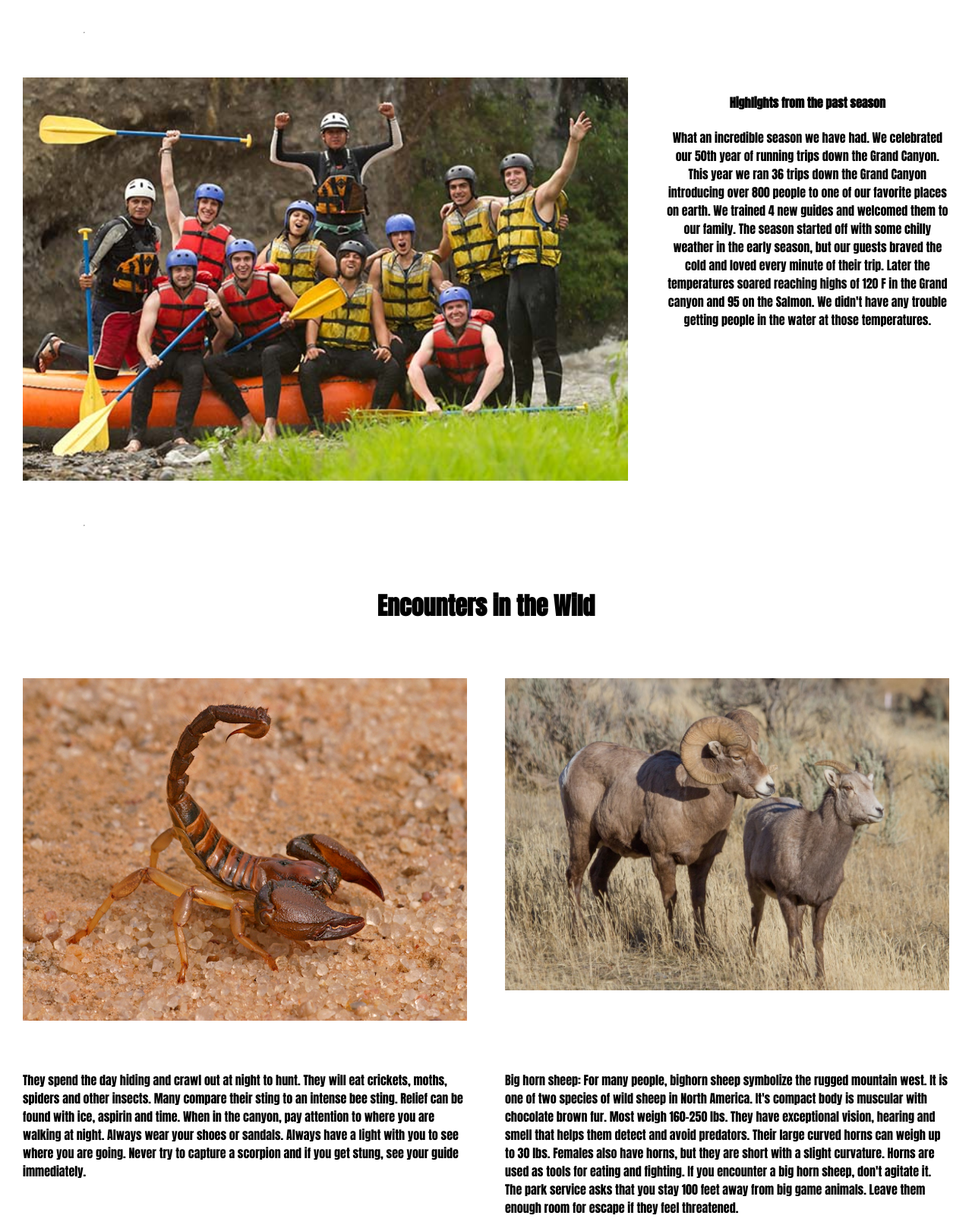
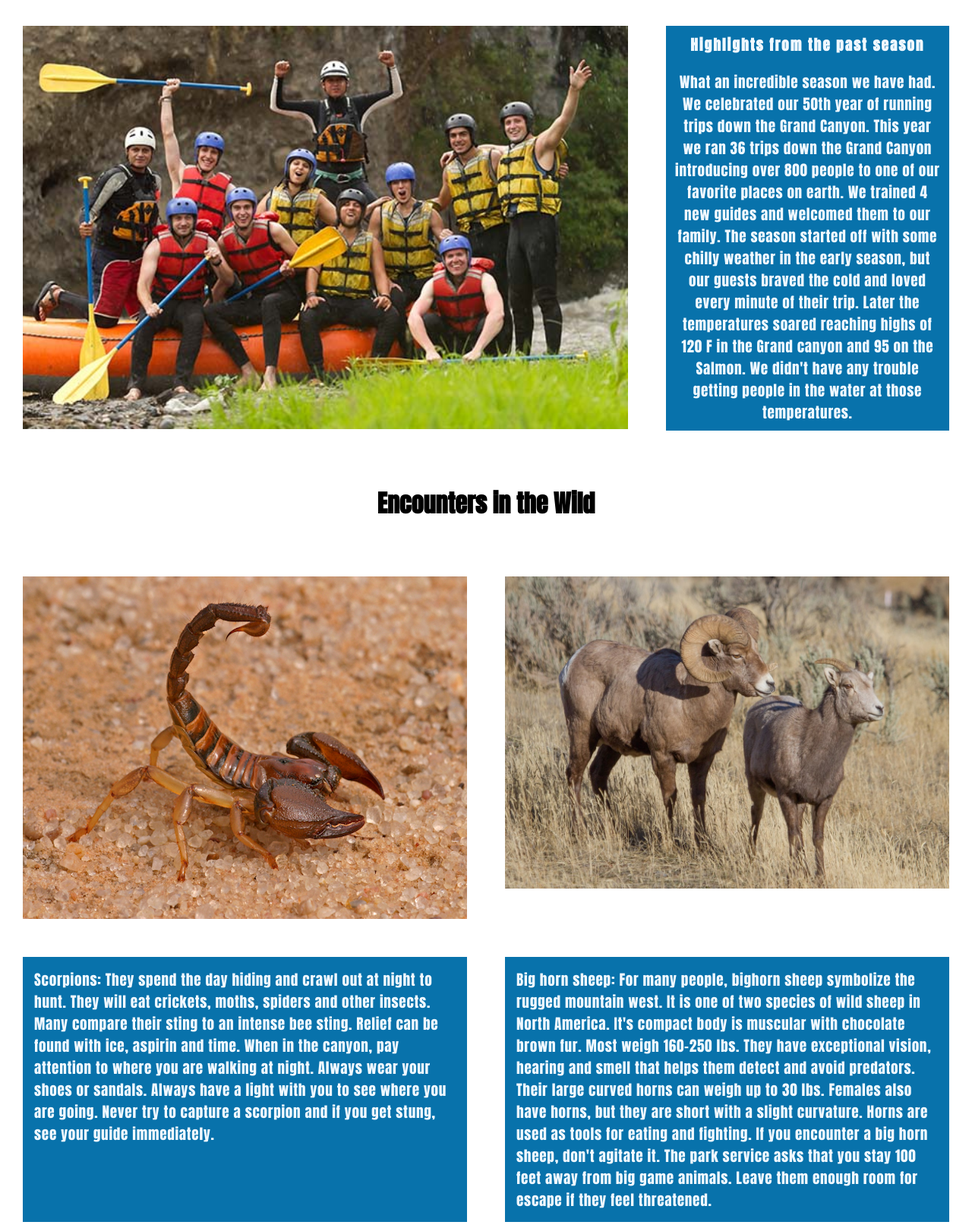
Before and after one commit to Logan-Lay/wdd-130, a plain HTML site: page wwr/blog.html in a window 1280 px wide. Shown: the part 880-2493 px from the top of the page at 76% size. Drawn offline with Linux system fonts and the light colour scheme; a web font is replaced by a local one.

Commit message:
finishing touches to subpage

```diff
--- a/wwr/blog.html
+++ b/wwr/blog.html
@@ -22,7 +22,7 @@
 
         <main class="blog-grid">
             <h1 id="title">Welcome to the Blog!</h1>
-            <hr id="line1">
+            <!-- <hr id="line1"> -->
             <img id="rafting-booking" src="images/rafting_booking.jpeg" alt="rafting in canyon">
             <div id="booking">
                 <h4 id="head1">Next Summer Booking Open Now</h4>
@@ -31,7 +31,7 @@
                     If you have only certain dates that you can get away you should book now.
                 </p>
             </div>
-            <hr id="line2">
+            <!-- <hr id="line2"> -->
             <img id="rafting-highlights" src="images/highlight_rafting_site.jpeg" alt="cheerful rafters">
             <div id="highlights">
                 <h4 id="head2">Highlights from the past season</h4>
@@ -45,12 +45,13 @@
                     trouble getting people in the water at those temperatures.
                 </p>
             </div>
-            <hr id="line3">
+            <!-- <hr id="line3"> -->
             <h1 id="wild-title">Encounters in the Wild</h1>
             <img id="scorpion" src="images/scorpion.jpeg" alt="a scorpion">
             <img id="big-horn-sheep" src="images/big_horn_sheep.jpeg" alt="big horn sheep">
+            <div id="scorpion-box">
                 <p id="scorpion-text">
-                They spend the day hiding and crawl out at night to hunt.
+                    Scorpions: They spend the day hiding and crawl out at night to hunt.
                     They will eat crickets, moths, spiders and other insects.
                     Many compare their sting to an intense bee sting. Relief
                     can be found with ice, aspirin and time. When in the canyon,
@@ -59,6 +60,8 @@
                     where you are going. Never try to capture a scorpion and if
                     you get stung, see your guide immediately.
                 </p>
+            </div>
+            <div id="sheep-box">
                 <p id="sheep-text">
                     Big horn sheep: For many people, bighorn sheep symbolize the
                     rugged mountain west. It is one of two species of wild sheep
@@ -71,8 +74,8 @@
                     big horn sheep, don't agitate it. The park service asks that you
                     stay 100 feet away from big game animals. Leave them enough room
                     for escape if they feel threatened.
-
                 </p>
+            </div>
          </main>
         <footer>
             <p>Dry Oar &copy; 2024 - Logan Lay</p>
--- a/wwr/styles/style.css
+++ b/wwr/styles/style.css
@@ -230,13 +230,8 @@ footer .social img {
 }
 
 #title {
-    grid-column: 1/4;
+    grid-column: 1/7;
     text-align: center;
-}
-
-#line1 {
-    grid-column: 4/7;
-    grid-row: 1/2;
 }
 
 #rafting-booking {
@@ -247,21 +242,28 @@ footer .social img {
 #booking {
     grid-column: 5/7;
     text-align: center;
+    display: flex;
+    flex-direction: column;
+    align-items: center;
+    justify-content: center;
+    background-color: #0872ab;
 }
 
-/* #head1 {
-    text-align: center;
-    grid-column: 5/7;
+
+#head1 {
+    color: aliceblue;
+    font-size: larger;
+    margin:10px;
+    letter-spacing: 1px;
 }
 
 #booking-text {
-    text-align: center;
-    grid-column: 5/7;
-} */
+    color: aliceblue;
+    font-size: larger;
+    margin:10px;
+    letter-spacing: 0.7px;
+}
 
-/* #line2 {
-
-} */
 
 #rafting-highlights {
     grid-column: 1/5;
@@ -271,21 +273,27 @@ footer .social img {
 #highlights {
     text-align: center;
     grid-column: 5/7;
+    display: flex;
+    flex-direction: column;
+    align-items: center;
+    justify-content: center;
+    background-color: #0872ab;
 }
 
-/* #head2 {
-    text-align: center;
-    grid-column: 5/7;
+#head2 {
+    color: aliceblue;
+    font-size: larger;
+    margin:10px;
+    letter-spacing: 2px;
 }
 
 #highlight-text {
-    text-align: center;
-    grid-column: 5/7;
-} */
+    color: aliceblue;
+    font-size: larger;
+    margin:10px;
+    letter-spacing: 0.7px;
+}
 
-/* #line3 {
-
-} */
 
 #wild-title {
     text-align: center;
@@ -301,13 +309,36 @@ footer .social img {
     width: 100%;
     grid-column: 4/7;
 }
+#scorpion-box {
+    background-color: #0872ab;
+    grid-column: 1/4;
+    flex-direction: column;
+    align-items: center;
+    justify-content: center;
+}
 
 #scorpion-text {
-    grid-column: 1/4;
+    margin: 15px;
+    font-size: larger;
+    color: aliceblue;
+    font-size: larger;
+    letter-spacing: 0.7px;
+}
+
+#sheep-box {
+    background-color: #0872ab;
+    grid-column: 4/7;
+    flex-direction: column;
+    align-items: center;
+    justify-content: center;
 }
 
 #sheep-text {
-    grid-column: 4/7;
+    margin: 15px;
+    font-size: larger;
+    color: aliceblue;
+    font-size: larger;
+    letter-spacing: 0.7px;
 }
 
 /* MEDIA QUIERY */
```
Lines whose indentation alone changed are shown as unchanged.
